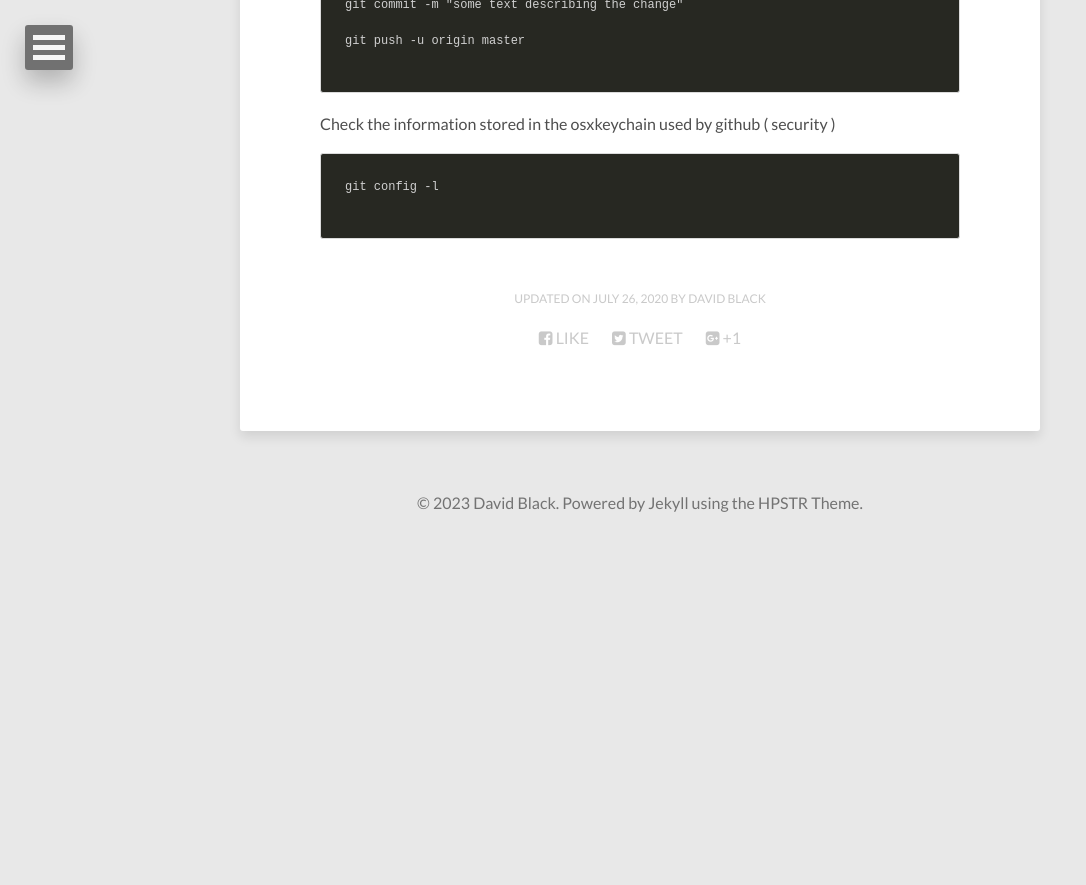
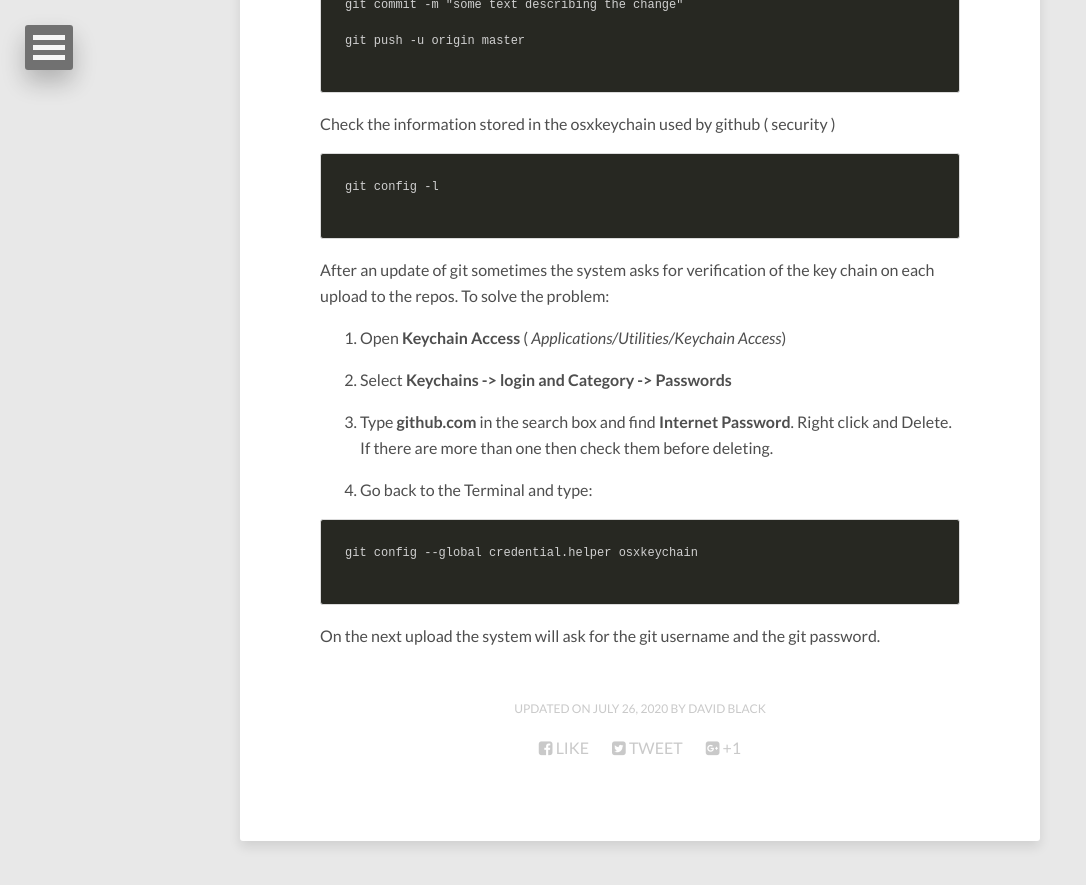
Before and after one commit to dtinblack/dtinblack.github.io, a Jekyll site: the page built from assets/md/git-notes.md, in a window 1280 px wide and 900 px high, scrolled down 986 px. Shown: the top 885 px of the window, without its empty margins (0-1086 px from the left). Built offline with Jekyll 4.4.1, drawn with Linux system fonts in a browser that asks for light colours; nearby versions of some CDN libraries; before the commit the page ends 1530 px from its top, so only the background shows below that.

Commit message:
updated information

````diff
--- a/assets/md/git-notes.md
+++ b/assets/md/git-notes.md
@@ -53,3 +53,20 @@ Check the information stored in the osxkeychain used by github ( security )
 git config -l
 
 ```
+
+After an update of git sometimes the system asks for verification of the key chain on each upload to the repos. To solve the problem:
+
+1. Open <b>Keychain Access</b> ( <i>Applications/Utilities/Keychain Access</i>)
+
+2. Select <b>Keychains -> login<b> and <b>Category -> Passwords</b>
+
+3. Type <b>github.com</b> in the search box and find <b>Internet Password</b>. Right click and Delete. If there are more than one then check them before deleting.
+
+4. Go back to the Terminal and type:
+
+```
+git config --global credential.helper osxkeychain
+
+```
+
+On the next upload the system will ask for the git username and the git password.
````
